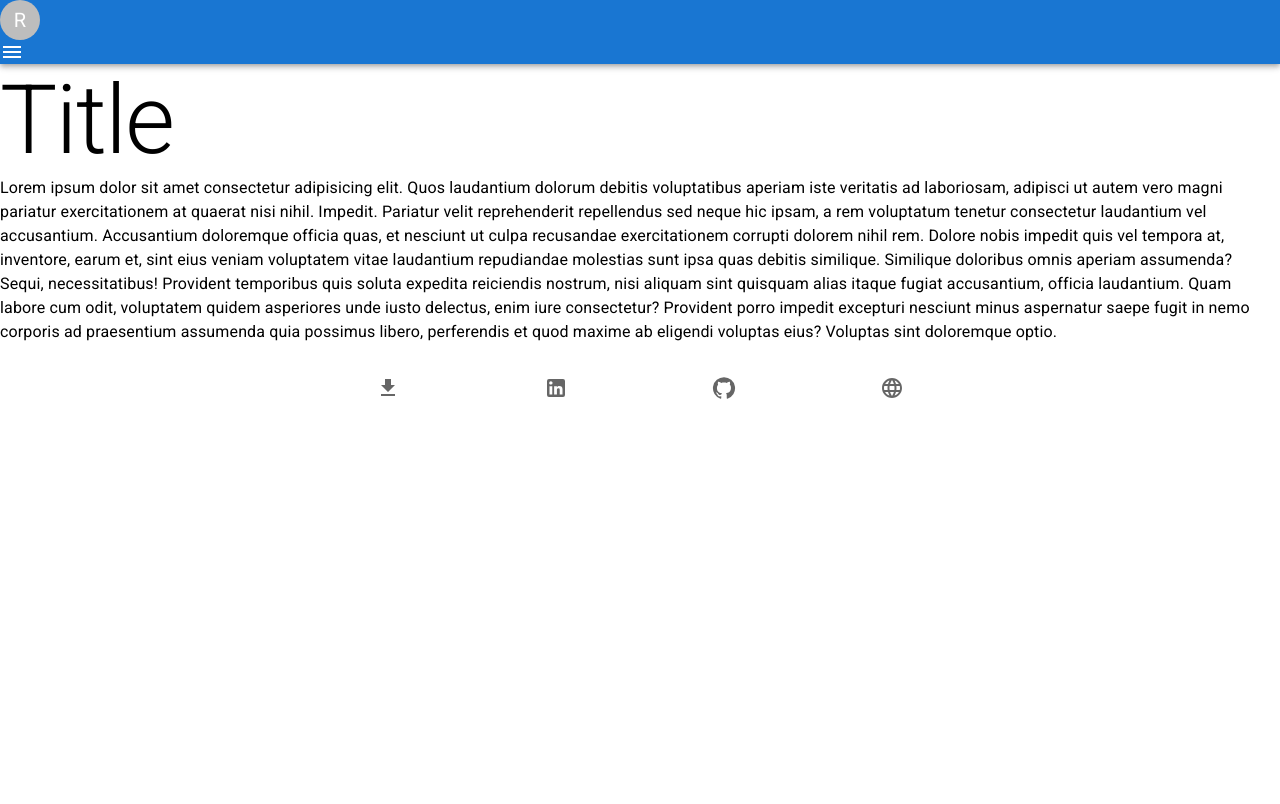
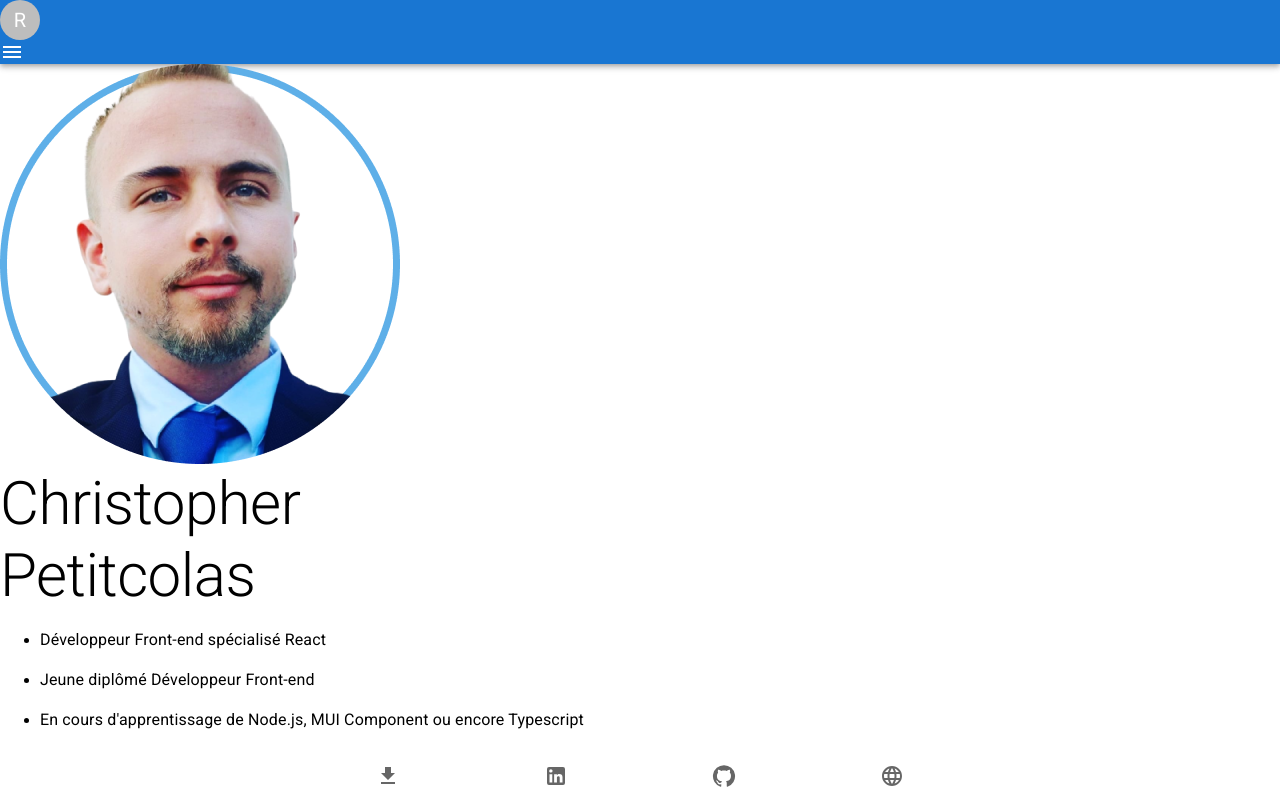
Before and after one commit to Chris5477/mon-portfolio, a React (Create React App) app: page / in a window 1280 px wide. Built offline with nearby package versions, Linux system fonts and the light colour scheme.

Commit message:
placeholder Home screen removed

```diff
--- a/src/App.js
+++ b/src/App.js
@@ -9,10 +9,10 @@ function App() {
 	return (
 		<div className="App">
 			<TopBar />
-			{/* <Home /> */}
+			<Home />
 			{/* <Content /> */}
-      {/* <Project /> */}
-      <Information />
+			{/* <Project /> */}
+			{/* <Information /> */}
 			<Footer />
 		</div>
 	);
--- a/src/screen/Home.js
+++ b/src/screen/Home.js
@@ -1,30 +1,31 @@
 import { Grid, Typography } from "@mui/material";
+import me from "../assets/pictures/chrispng.png"
 
 const Home = () => {
 	return (
 		<Grid container>
-			<Grid item>
-				<img src="" alt="profil" />
+			<Grid item xs={12}>
+				<img src={me} alt="profil" />
 			</Grid>
 			<Grid item>
 				<Typography variant="h2">
-					Lorem <br /> ipsum.
+					Christopher <br /> Petitcolas
 				</Typography>
 
 				<ul>
 					<li>
 						<Typography paragraph>
-							Lorem ipsum dolor sit, amet consectetur adipisicing elit. Necessitatibus enim cumque est dignissimos
+						Développeur Front-end spécialisé React
 						</Typography>
 					</li>
 					<li>
 						<Typography paragraph>
-							Lorem ipsum dolor sit, amet consectetur adipisicing elit. Necessitatibus enim cumque est dignissimos
+						Jeune diplômé Développeur Front-end
 						</Typography>
 					</li>
 					<li>
 						<Typography paragraph>
-							Lorem ipsum dolor sit, amet consectetur adipisicing elit. Necessitatibus enim cumque est dignissimos
+							En cours d'apprentissage de Node.js, MUI Component ou encore Typescript
 						</Typography>
 					</li>
 				</ul>
```
